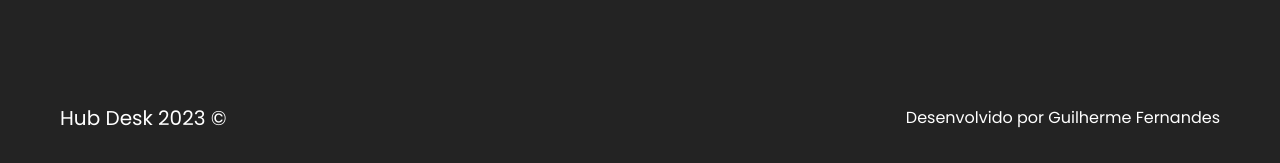
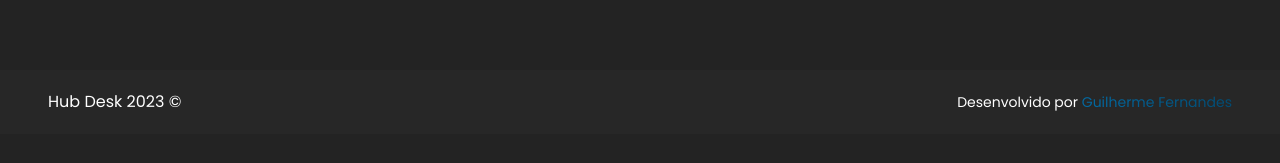
Before and after one commit to cguifernandes/hub-desk, a Next.js app: page / in a window 1280 px wide. Shown: the part 1882-2045 px from the top of the page. After the commit the page ends 2016 px from the top, so only its background shows below. Built offline with nearby package versions, Linux system fonts and the light colour scheme; no server answers; the database is empty.

Commit message:
style: adjusting size text on footer

```diff
--- a/src/components/Layout/footer.tsx
+++ b/src/components/Layout/footer.tsx
@@ -6,26 +6,22 @@ const Footer = () => {
   return (
     <footer
       className={clsx(
-        'flex h-auto flex-col items-center justify-center gap-2 ',
-        'px-[60px] py-6 text-center md:h-24 md:flex-row md:justify-between',
+        'flex h-auto flex-col items-center justify-center gap-2 bg-grey-500/30',
+        'px-12 py-6 text-center md:h-16 md:flex-row md:justify-between md:py-0',
       )}
     >
-      <div>
       {/*  TODO: Adicionar páginas */}
-        <Text size="md">Hub Desk 2023 ©</Text>
-      </div>
-      <div>
-        <Text>
+      <Text className="text-base">Hub Desk 2023 ©</Text>
+      <Text className="text-sm">
         Desenvolvido por{' '}
         <Link
           target="_blank"
-            className="transition-colors hover:text-grey-200"
+          className="gradient-text"
           href="https://guifernandes.vercel.app"
         >
           Guilherme Fernandes
         </Link>
       </Text>
-      </div>
     </footer>
   )
 }
```
Lines whose indentation alone changed are shown as unchanged.
